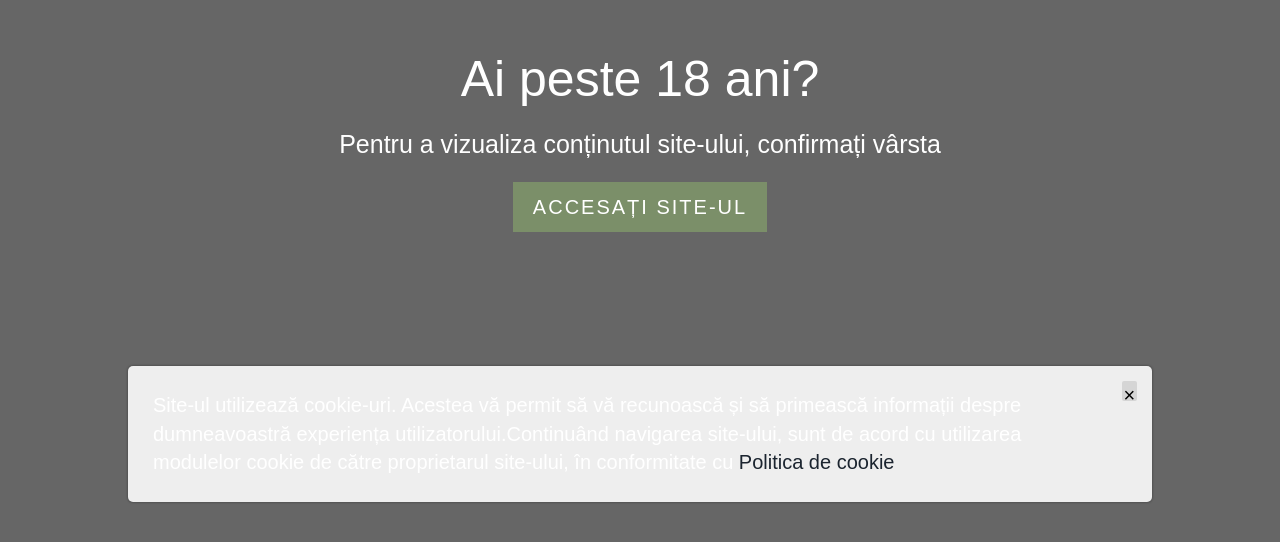
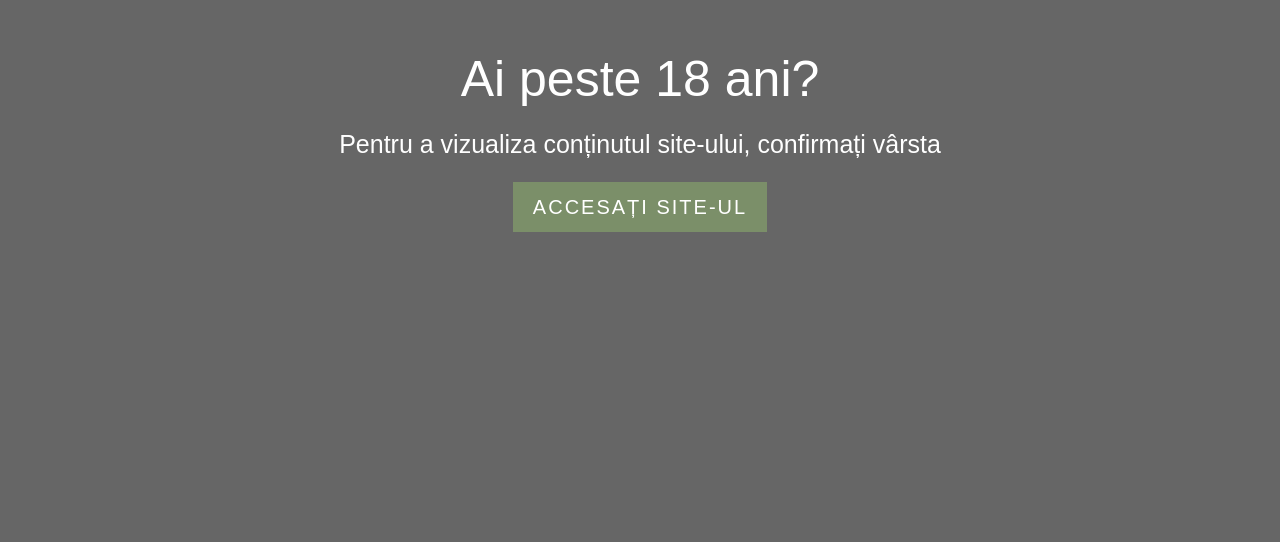
Before and after one commit to bdgghgd/bdgghgd.github.io, a plain HTML site: page index.html in a window 1280 px wide. Shown: the part 258-800 px from the top of the page. Drawn offline with nearby package versions, Linux system fonts and the light colour scheme.

Commit message:
Update index.html

```diff
--- a/index.html
+++ b/index.html
@@ -194,13 +194,6 @@ body {
         </div>
     </div>
 </div>
-<div class='cookie-banner'>
-    <p>
-        Site-ul utilizează cookie-uri. Acestea vă permit să vă recunoască și să primească informații despre dumneavoastră experiența utilizatorului.Continuând navigarea site-ului, sunt de acord cu utilizarea modulelor cookie de către proprietarul site-ului, în conformitate cu  <a target="_blank" href="https://en.wikipedia.org/wiki/HTTP_cookie">Politica de cookie</a>
-    </p>
-    <button class='close-cookie'>&times;</button>
-</div>
-
 
 </body>
 </html>
```
